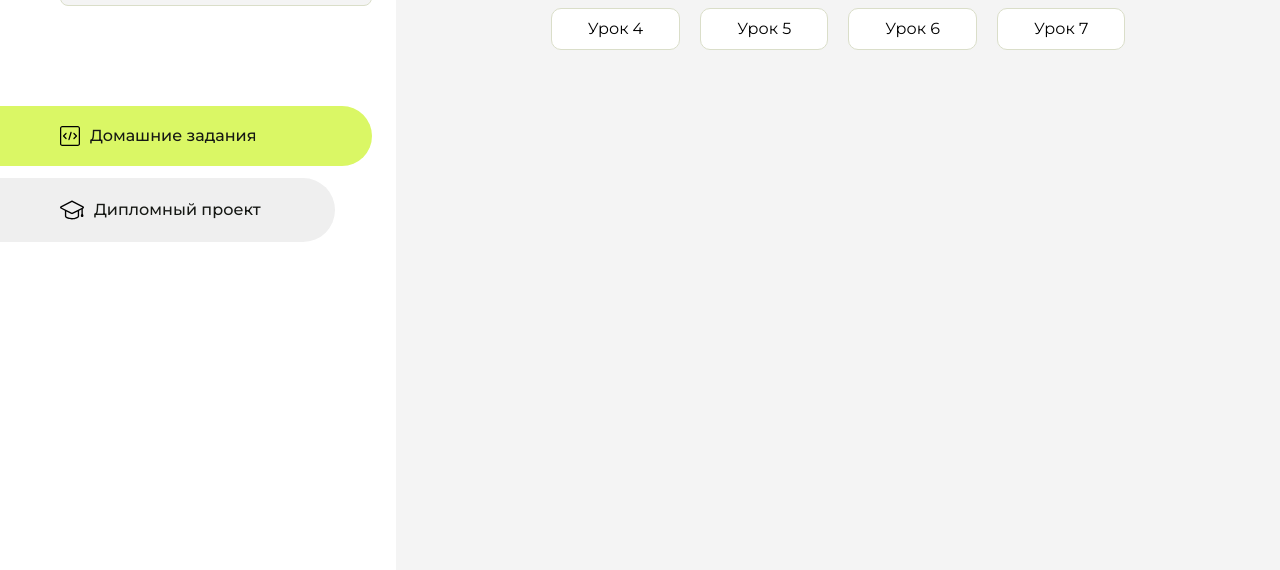
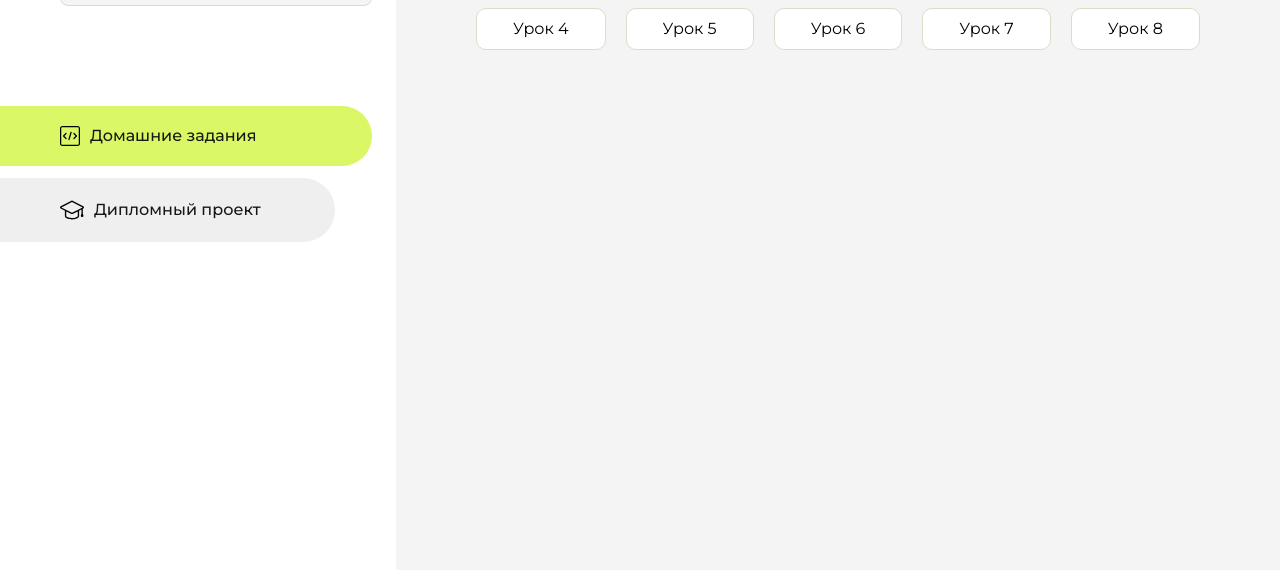
Before and after one commit to Lavandula-s/homework, a plain HTML site: page index.html in a window 1280 px wide. Shown: the part 230-800 px from the top of the page. Drawn offline with Linux system fonts and the light colour scheme.

Commit message:
Update index.html

```diff
--- a/index.html
+++ b/index.html
@@ -104,6 +104,9 @@
                      <li class="content__list-item">
                         <a href="intro-4/index.html">Урок 7</a>
                     </li>
+                    <li class="content__list-item">
+                        <a href="intro-5/index.html">Урок 8</a>
+                    </li>
                 </ul>
             </div>
             <div class="content__block hidden" id="diplomBlock">
```
